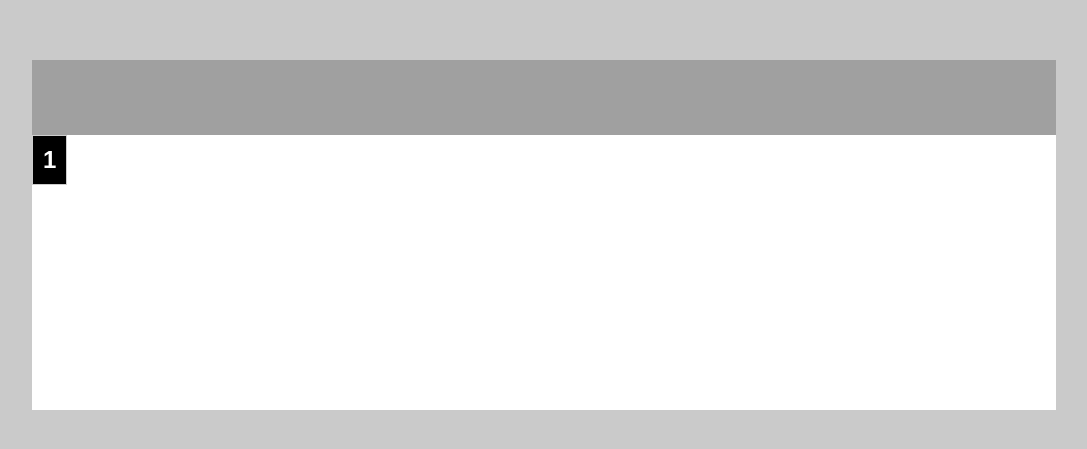
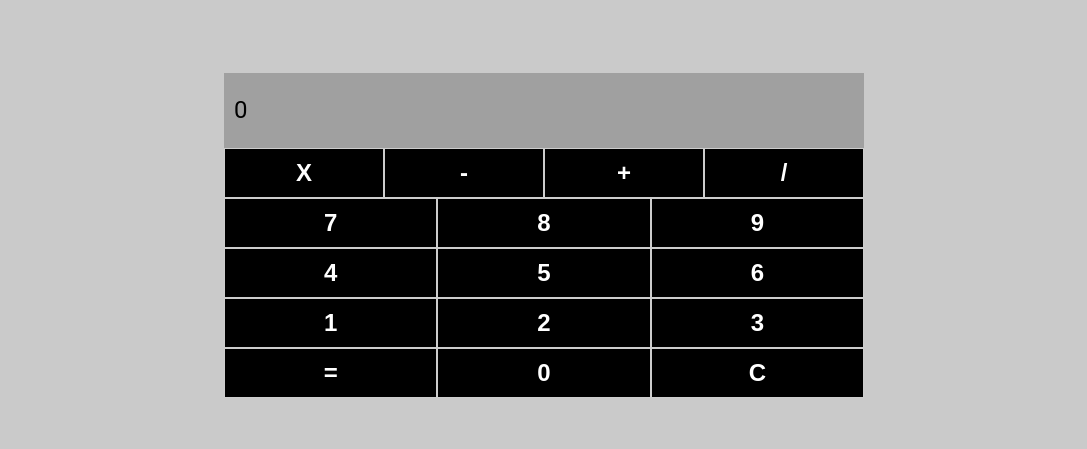
Before and after one commit to MercurialBR/calculador-react, a React (Create React App) app: page / in a window 1280 px wide. Shown: the part 165-614 px from the top of the page, without its empty margins (96-1183 px from the left). Built offline with nearby package versions, Linux system fonts and the light colour scheme.

Commit message:
inserindo multiplicacao

```diff
--- a/src/App.js
+++ b/src/App.js
@@ -2,14 +2,108 @@
 import Button from './components/Button'
 
 
-import { Container, Content } from './styles';
+import { Container, Content, Row} from './styles';
+import { useState } from 'react';
 
-function App() {
+
+const App = () => {
+  const [currentNumber, setCurrentNumber] = useState('0');
+  const [firstNumber, setFirstNumber] = useState('0');
+  const [operation, setOperation] = useState('');
+
+  const handleOnClear = () => {
+    setCurrentNumber('0')
+    setFirstNumber('0')
+    setOperation('')
+  };
+
+  const handleAddNumber = (number) => {
+    setCurrentNumber(prev => `${prev === '0' ? '' : prev}${number}`)
+  }
+
+  const somaNumeros = () => {
+    if(firstNumber === '0'){
+      setFirstNumber(String(currentNumber));
+      setCurrentNumber('0')
+      setOperation('+')
+    }else {
+      const sum = Number(firstNumber) + Number(currentNumber)
+      setCurrentNumber(String(sum))
+      setOperation('')
+    }
+  }
+
+  const subtraiNumeros = () => {
+    if(firstNumber === '0'){
+      setFirstNumber(String(currentNumber));
+      setCurrentNumber('0')
+      setOperation('-')
+    }else {
+      const sum = Number(firstNumber) - Number(currentNumber)
+      setCurrentNumber(String(sum))
+      setOperation('')
+    }
+  }
+
+  const multiplicaNumeros = () => {
+    if(firstNumber === '0'){
+      setFirstNumber(String(currentNumber));
+      setCurrentNumber('0')
+      setOperation('*')
+    }else {
+      const sum = Number(firstNumber) * Number(currentNumber)
+      setCurrentNumber(String(sum))
+      setOperation('')
+    }
+  }
+
+  const handleEquals= () => {
+    if(firstNumber !== '0' && operation !== '' && currentNumber !== '0'){
+      switch(operation){
+        case '+':
+          somaNumeros();
+          break;
+        case '-':
+          subtraiNumeros();
+          break;
+        default:
+          break;
+      }
+    }
+  }
+
   return (
     <Container>
       <Content>
-        <Input />
-        <Button />
+        <Input value={currentNumber}/>
+        <Row>
+          <Button label="X" onCLick={multiplicaNumeros}/>
+          <Button label="-" onCLick={subtraiNumeros}/>
+          <Button label="+" onCLick={somaNumeros}/>
+          <Button label="/" onCLick={() => handleAddNumber('')}/>
+        </Row>
+        <Row>
+          <Button label="7" onCLick={() => handleAddNumber('7')}/>
+          <Button label="8" onCLick={() => handleAddNumber('8')}/>
+          <Button label="9" onCLick={() => handleAddNumber('9')}/>
+        </Row>
+        <Row>
+          <Button label="4" onCLick={() => handleAddNumber('4')}/>
+          <Button label="5" onCLick={() => handleAddNumber('5')}/>
+          <Button label="6" onCLick={() => handleAddNumber('6')}/>
+        </Row>
+        <Row>
+          <Button label="1" onCLick={() => handleAddNumber('1')}/>
+          <Button label="2" onCLick={() => handleAddNumber('2')}/>
+          <Button label="3" onCLick={() => handleAddNumber('3')}/>
+
+        </Row>
+        <Row>
+          <Button label="=" onCLick={handleEquals}/>
+          <Button label="0" onCLick={() => handleAddNumber('0')}/>
+          <Button label="C" onCLick={handleOnClear}/>
+        </Row>
+
       </Content>
     </Container>
   );
--- a/src/components/Button/index.js
+++ b/src/components/Button/index.js
@@ -1,9 +1,9 @@
 import { ButtonContainer } from "./styles";
 
-const Button = () => {
+const Button = ({label, onCLick}) => {
     return (
-        <ButtonContainer>
-         1
+        <ButtonContainer onClick={onCLick}>
+         {label}
         </ButtonContainer>
     )
 }
--- a/src/components/Button/styles.js
+++ b/src/components/Button/styles.js
@@ -8,4 +8,10 @@
 
     font-size: 24px;
     font-weight: 700;
+
+    flex: 1;
+
+    &:hover {
+        opacity: 0.8;
+    }
 `
--- a/src/components/Input/index.js
+++ b/src/components/Input/index.js
@@ -1,9 +1,9 @@
 import { InputContainer } from './styles';
 
-const Input = () => {
+const Input = ({value}) => {
     return (
         <InputContainer>
-        <input />
+         <input disabled value={value}/>
         </InputContainer>
     );
 }
--- a/src/styles.js
+++ b/src/styles.js
@@ -12,6 +12,18 @@
 
 export const Content = styled.div`
     background-color: #FFFFFF;
-    width: 80%;
-    min-height: 350px;
+    width: 50%;
 `
+
+export const Row = styled.div`
+    display: flex;
+    flex-direction: row;
+    justify-content: space-between;
+    align-items: center;
+`
+export const Column = styled.div`
+    display: flex;
+    flex-direction: column;
+    justify-content: space-between;
+    align-items: center;
+`
```
